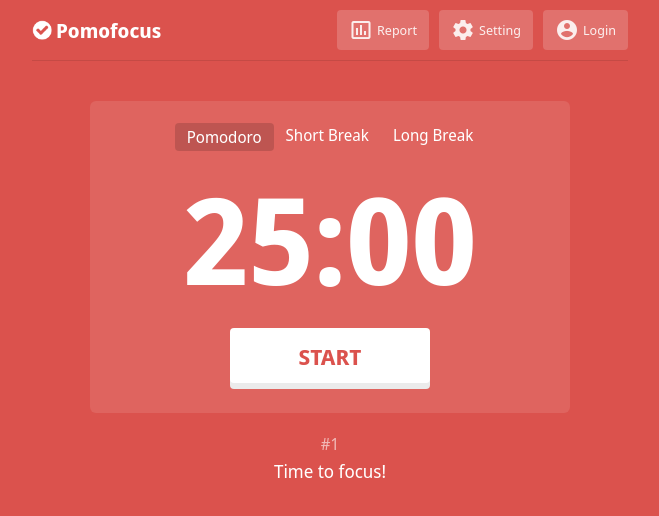
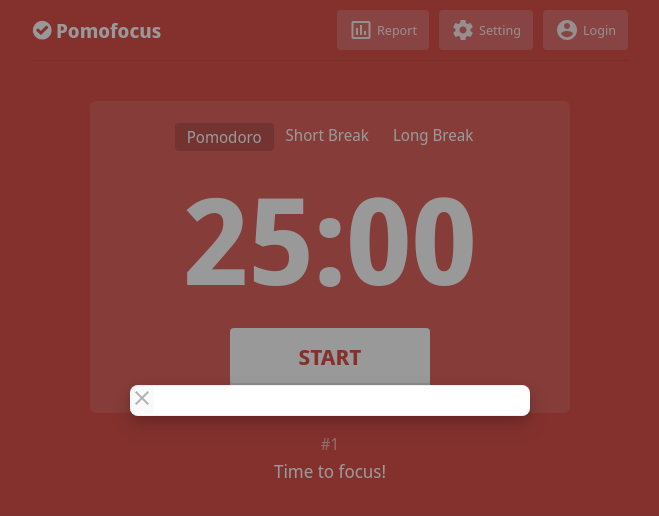
Before and after one commit to usmansbk/pomofocus, a React (Create React App) app: page /report in a window 1280 px wide. Shown: the top 516 px of the page, without its empty margins (310-969 px from the left). Built offline with nearby package versions, Linux system fonts and the light colour scheme.

Commit message:
Add modals

```diff
--- a/src/index.js
+++ b/src/index.js
@@ -16,6 +16,9 @@
       <Route path="/settings">
         <Modal />
       </Route>
+      <Route path="/report">
+        <Modal />
+      </Route>
     </Router>
   );
 }
```
